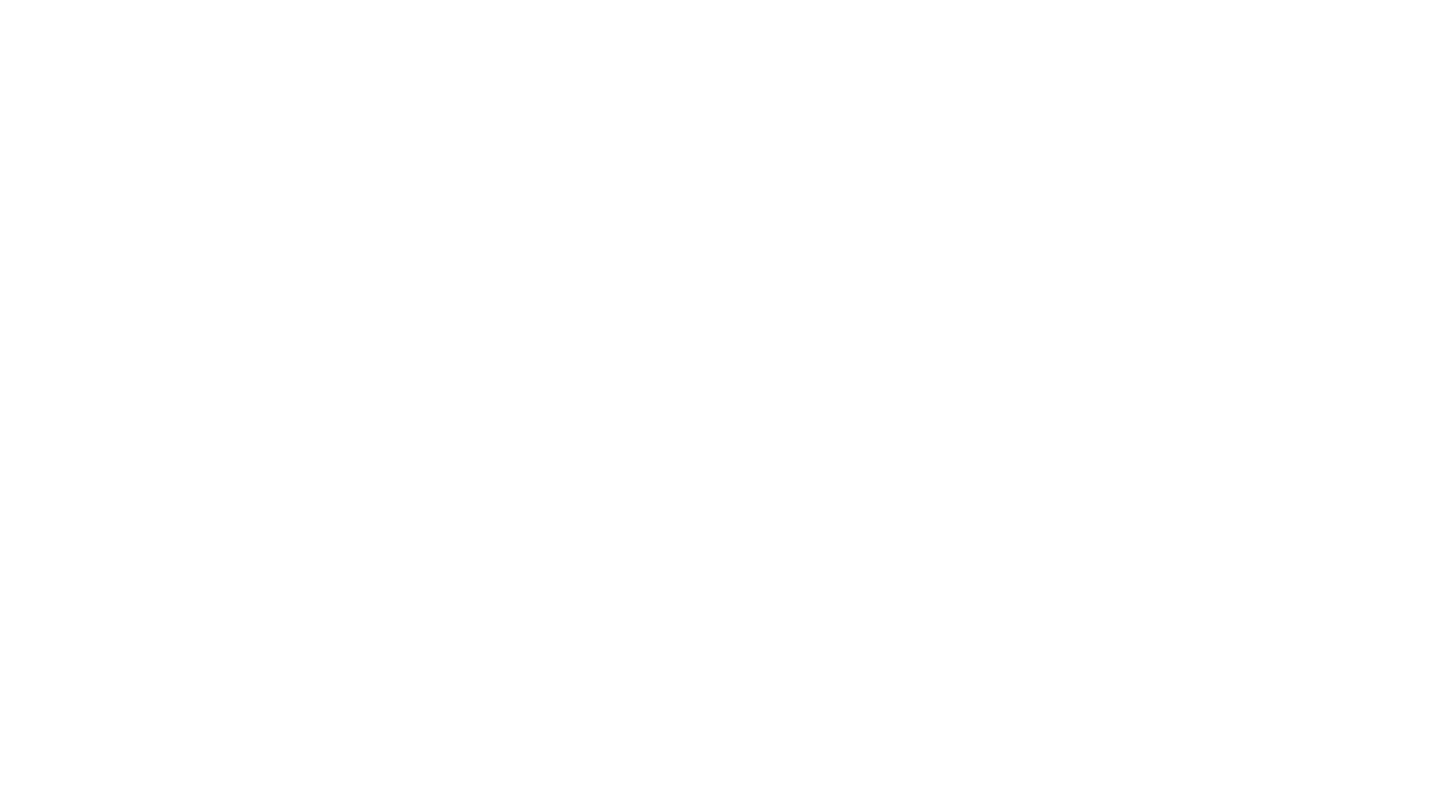
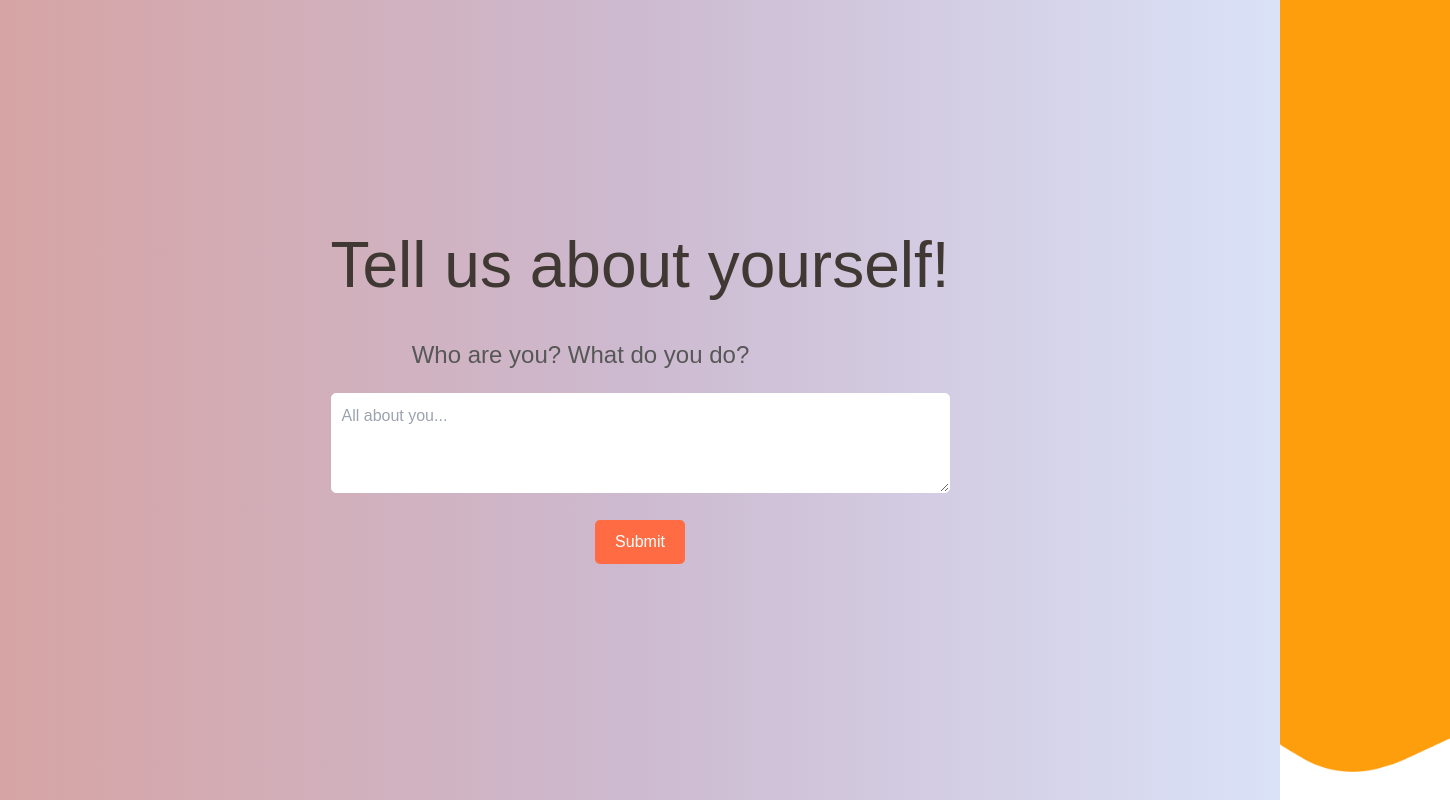
Before and after one commit to KhoaNguyenAn/Toritomo, a React (Create React App) app: page /Preferences in a window 1280 px wide. Before the commit this address had no page. Shown: the whole page, 1450 px wide, since content can reach past the window. Built offline with nearby package versions, Linux system fonts and the light colour scheme.

Commit message:
preferences page

```diff
--- a/src/App.js
+++ b/src/App.js
@@ -4,6 +4,7 @@ import Landing from "./Components/Landing";
 import Signin from "./Components/Signin";
 import Service from "./Components/Service";
 import Profile from "./Components/Profile";
+import Preferences from "./Components/Preferences";
 
 function App() {
   return (
@@ -29,6 +30,11 @@ function App() {
           path="/Profile"
           element={<Profile />} // Render Signin component for /signin route
         />
+        <Route
+          exact
+          path="/Preferences"
+          element={<Preferences />} // Render Signin component for /signin route
+        />
       </Routes>
     </Router>
   );
--- /dev/null
+++ b/src/Components/Preferences.js
@@ -0,0 +1,106 @@
+import React, { useState } from "react";
+import { useNavigate } from 'react-router';
+import axios from 'axios';
+import BannerBackground from "../Assets/home-banner-background.png";
+import BannerImage from "../Assets/home-banner-image.png";
+import '../App.css'
+
+function Preferences() {
+  const navigate = useNavigate();
+  const [inputText, setInputText] = useState("");
+  const [checklistItems, setChecklistItems] = useState([]);
+  const [isSubmitted, setIsSubmitted] = useState(false);
+
+  const handleSendMessage = async() => {
+    try {
+        const response = await axios.post('https://api.openai.com/v1/chat/completions',
+        {
+            model: "gpt-3.5-turbo",
+            messages: [
+                {role:"system", content: "I am a service generation assitant, given a paragraph about skills and services that a person is looking about, I will tell them potential services which match their description. I will not suggest consulting services even if they seem appropriate."},
+                {role:"user", content: "I am looking for someone to help repair my car"},
+                {role:"assistant", content: "Mechanical Repairman, Repairman, Hardware Skills, Towing, DIY Mechanical Engineer"},
+                {role:"user", content: "I am struggling to come up with ideas for a video, and I am not that great at video editing."},
+                {role:"assistant", content: "Video Editing, Content Creation, Art Direction, Creative Direction"},
+                {role:"user", content: "I would love to eat healthy, but I currently don't have the skills nor knowledge to do so."},
+                {role:"assistant", content: "Personal Chef, Nutritional Dietitian, Cooking CLasses, Life Coach Sessions"},
+                {role:"user", content: "I am trying to learn new skills and improve my grades. Some things I would love to get into are Yoga, Bouldering and making clothing."},
+                {role:"assistant", content:"Tutoring Services, Yoga Workshops, Bouldering Classes, Sewing Workshops"},
+                {role:"user", content: inputText}],
+            max_tokens: 200,
+            n: 1,
+            stop: null,
+            temperature: 0,
+        },
+        {
+            headers: {
+                'Content-Type': 'application/json',
+                Authorization: "Bearer " + "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",
+            },
+        });
+        //console.log(response)
+        const data = await response['data']['choices'][0]['message']['content'];
+        processApiResponse(data);
+    } catch (error) {
+        console.error('There was a problem with the fetch operation:', error);
+    }
+    };
+
+
+  const processApiResponse = (responseText) => {
+    const items = responseText.split(",");
+    setChecklistItems(items);
+    setIsSubmitted(true); // Set submit state to true
+  };
+
+  // handle input text change
+  const handleInputChange = (e) => {
+    setInputText(e.target.value);
+  };
+
+  function handleClick() {
+    navigate("/Services");
+  }
+
+  // render checklist items
+  const renderChecklistItems = () => {
+    return checklistItems.map((item, index) => (
+      <div key={index}>
+        <input type="checkbox" id={`checklist-item-${index}`} />
+        <label htmlFor={`checklist-item-${index}`}>{item.trim()}</label>
+      </div>
+    ));
+  };
+
+  // original html
+  return (
+    <div className="full-screen-container">
+
+      <div className="home-bannerImage-container">
+        <img src={BannerBackground} alt="" />
+      </div>
+      <div className="profile-section-top">
+        <h1 className="primary-heading">Tell us about yourself!</h1>
+        <p className="primary-text">
+          Who are you? What do you do?
+        </p>
+        <textarea
+          value={inputText}
+          onChange={handleInputChange}
+          placeholder="All about you..."
+        />
+        <button onClick={handleSendMessage}>Submit</button>
+      </div>
+
+      {isSubmitted && (
+        <div className="checklist-wrapper">
+          <h2>Select what applies to you:</h2>
+          {renderChecklistItems()}
+          <button onClick={handleClick}>Done</button>
+        </div>
+      )}
+    </div>
+  );
+};
+
+export default Preferences;
--- a/src/Components/Profile.js
+++ b/src/Components/Profile.js
@@ -1,10 +1,13 @@
 import React, { useState } from "react";
+import { useNavigate } from 'react-router';
 import axios from 'axios';
 //import {handler} from "AI/openai_prompt";
 import BannerBackground from "../Assets/home-banner-background.png";
 import BannerImage from "../Assets/home-banner-image.png";
 import '../App.css'
+
 function Profile() {
+  const navigate = useNavigate();
   const [inputText, setInputText] = useState("");
   const [checklistItems, setChecklistItems] = useState([]);
   const [isSubmitted, setIsSubmitted] = useState(false);
@@ -56,6 +59,9 @@ function Profile() {
     setInputText(e.target.value);
   };
 
+  function handleClick() {
+    navigate("/Preferences");
+  }
 
   // render checklist items
   const renderChecklistItems = () => {
@@ -91,7 +97,7 @@ function Profile() {
         <div className="checklist-wrapper">
           <h2>Select what applies to you:</h2>
           {renderChecklistItems()}
-          <button onClick={() => alert("Done!")}>Done</button>
+          <button onClick={handleClick}>Done</button>
         </div>
       )}
     </div>
```
